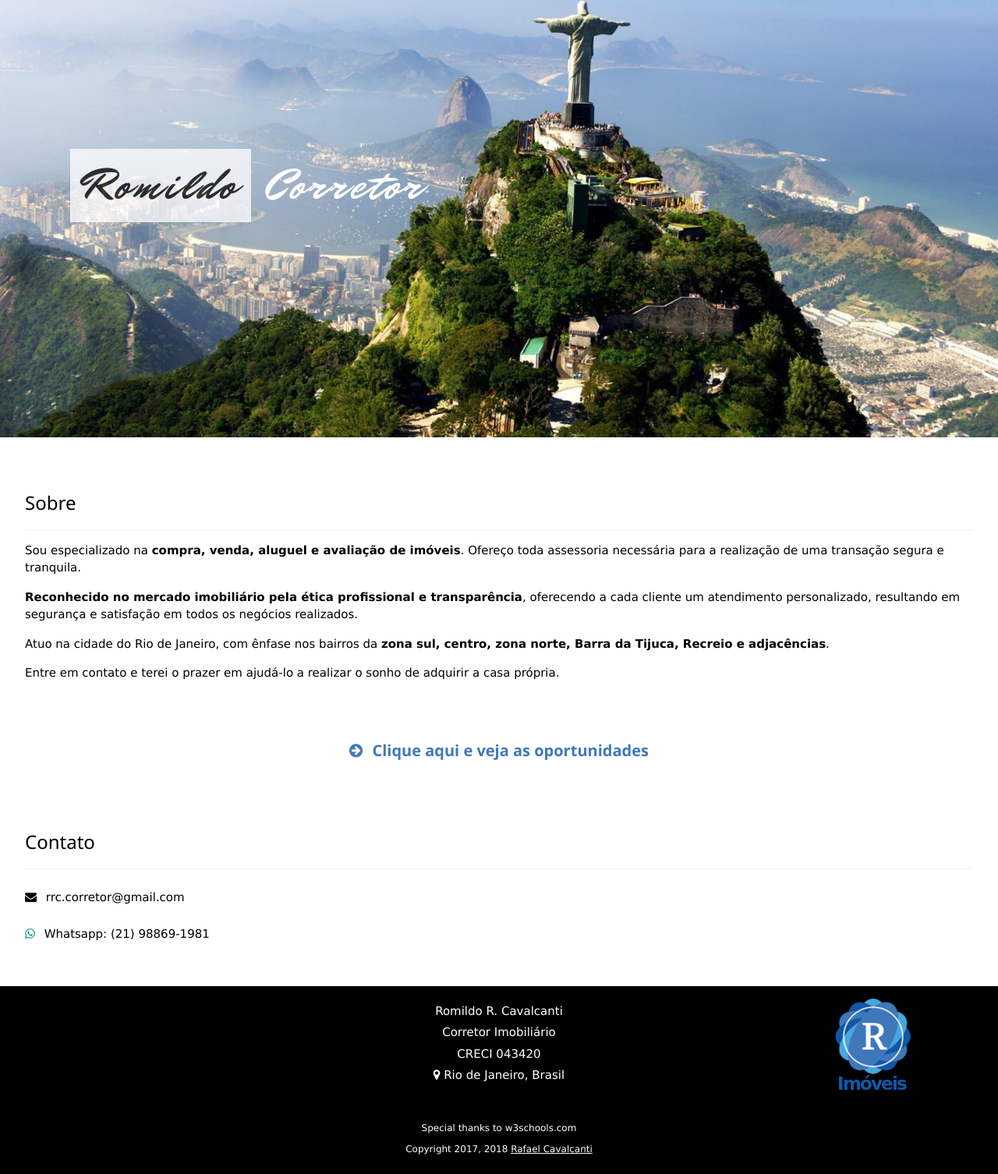
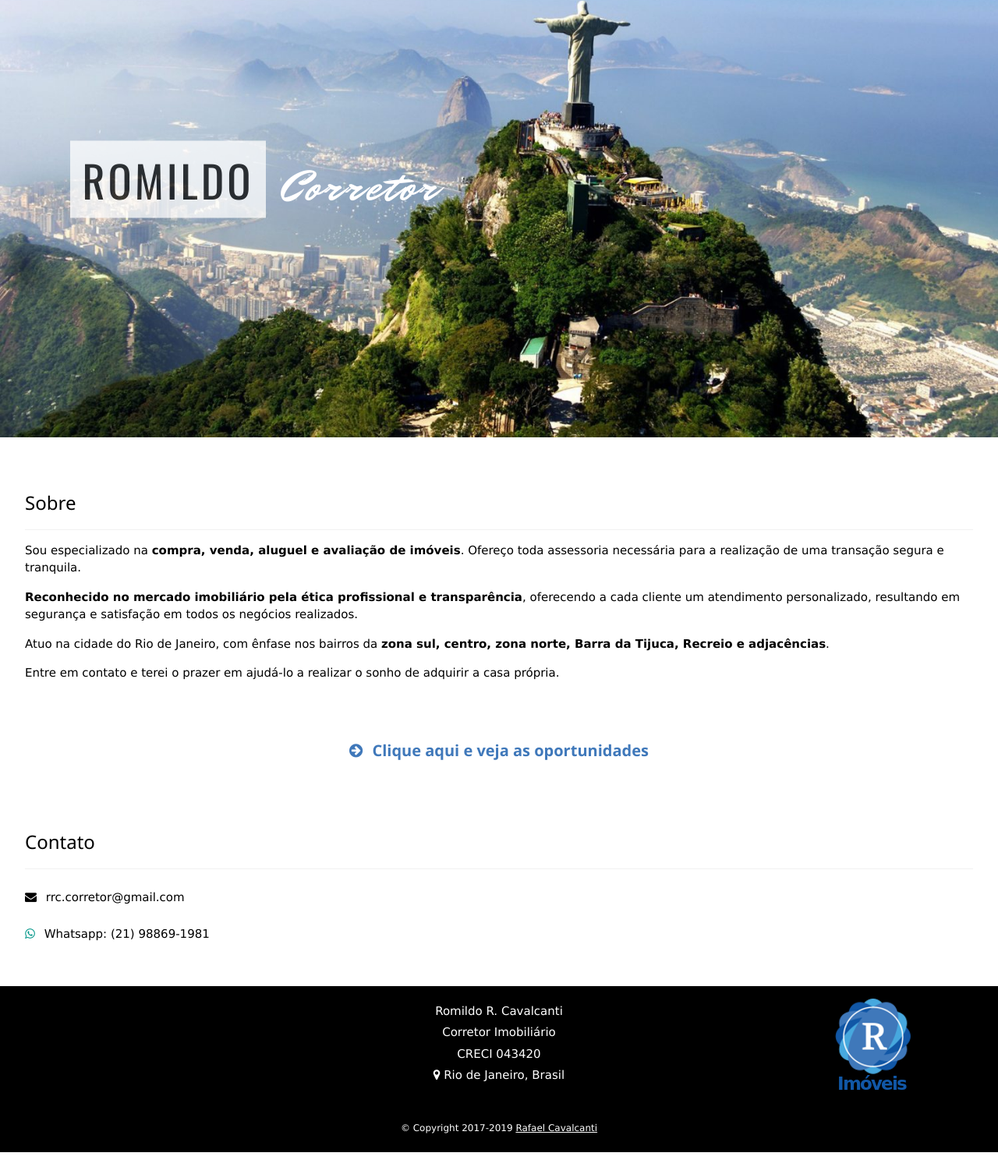
Before and after one commit to rc2dev/romildo-website, a website: page website/index.html in a window 1280 px wide. Shown: the part 122-1628 px from the top of the page at 78% size. After the commit the page ends 1600 px from the top, so only its background shows below. Drawn offline with nearby package versions, Linux system fonts and the light colour scheme.

Commit message:
Improve copyright footer

```diff
--- a/website/index.html
+++ b/website/index.html
@@ -61,7 +61,7 @@
       <div class="w3-display-left w3-margin-top w3-center w3-hide-small"
         id="title-box">
         <h1 class="w3-text-white">
-          <span class="w3-padding w3-white w3-opacity-min title2">Romildo</span>
+          <span class="w3-padding w3-white w3-opacity-min title1">ROMILDO</span>
           <span class="title2"> Corretor</span>
         </h1>
       </div>
@@ -135,13 +135,16 @@
         </div>
       </div>
       <div class="w3-row">
-				<p><small>Special thanks to w3schools.com</small></p>
-				<p><small>
-					Copyright 2017, 2018 <a href="https://rafaelc.org/">Rafael Cavalcanti</a>
-				</small></p>
-			</div>
+        <p><small>
+          &copy; Copyright 2017-<span id="current_year"></span> <a href="https://rafaelc.org/">Rafael Cavalcanti</a>
+        </small></p>
+      </div>
     </footer>
 
+    <!-- JS bits -->
+    <script>
+      document.getElementById("current_year").innerText = new Date().getFullYear();
+    </script>
     <!-- Google Analytics -->
     <script>
       (function(i,s,o,g,r,a,m){i['GoogleAnalyticsObject']=r;i[r]=i[r]||function(){
@@ -157,6 +160,6 @@
       ga('send', 'pageview');
     </script>
     <!-- Autotrack -->
-    <script async src="/js/autotrack.js"></script>
+   <script async src="/js/autotrack.js"></script>
   </body>
   </html>
```
